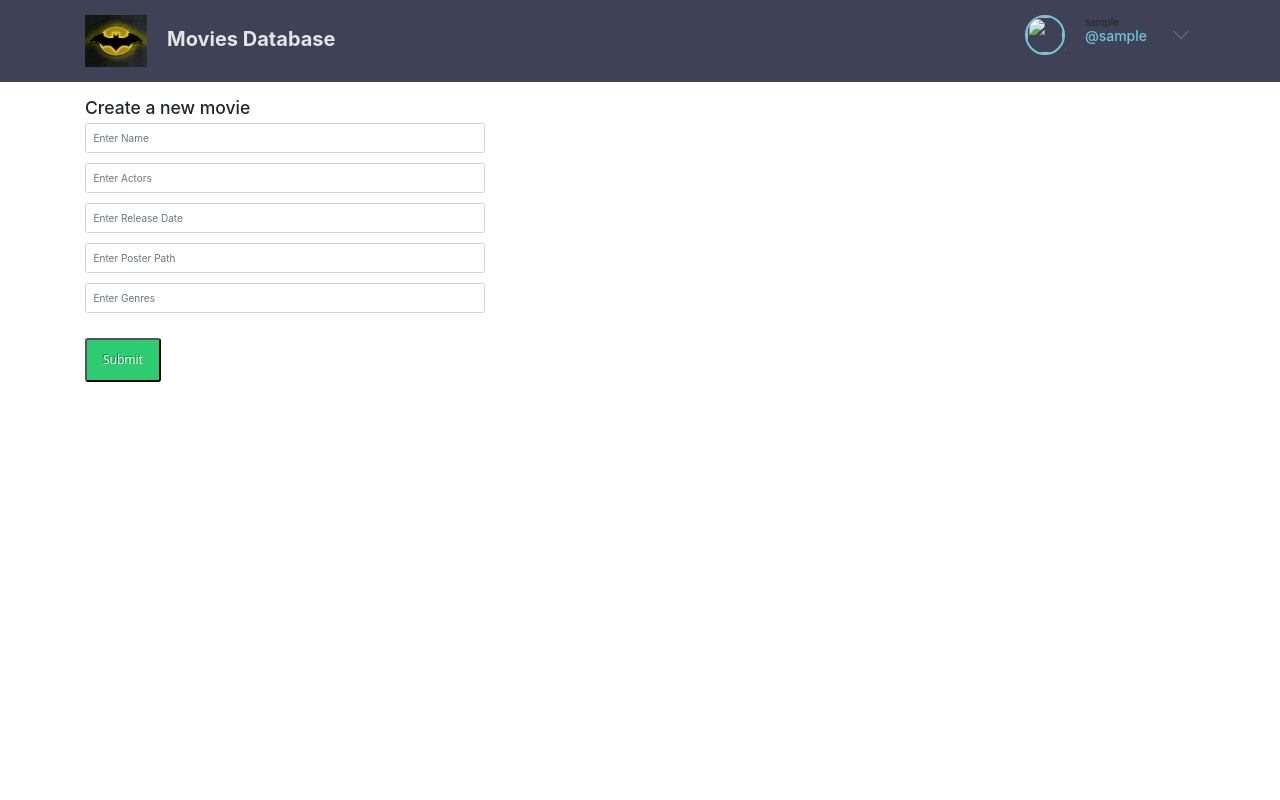
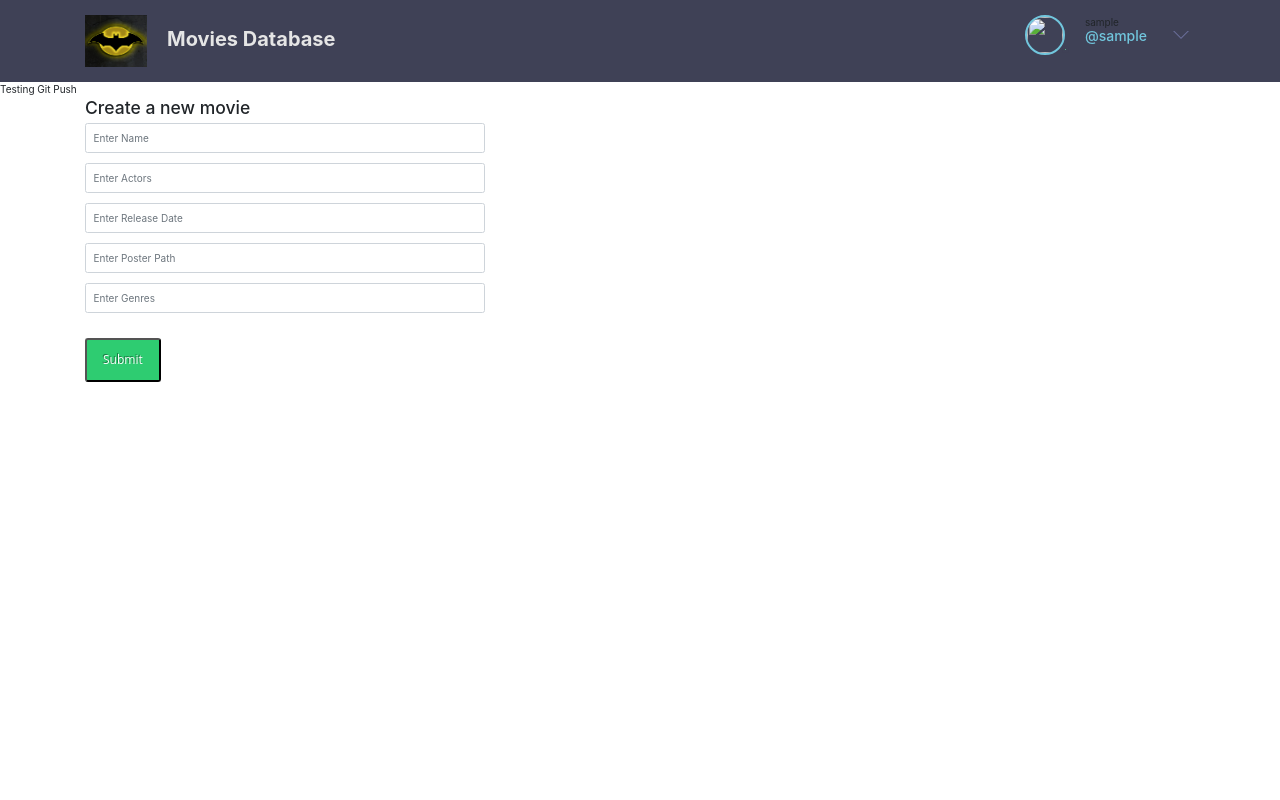
Before and after one commit to Aditya-Pasari/Django-Movies, a Django app: page /createMovie/ in a window 1280 px wide. Run offline with Django 4.2, Linux system fonts and the light colour scheme; the visitor is signed in with stand-in values (Sample User, id 1); some libraries are stand-ins or nearby versions.

Commit message:
Testing git push

```diff
--- a/Bollywood/templates/main.html
+++ b/Bollywood/templates/main.html
@@ -14,7 +14,7 @@
 </head>
 <body>
     {% include 'navbar.html' %}
-
+    Testing Git Push
     {% if is_superuser %}
     {% include 'navbar.html' %}
     {% endif %}
```
